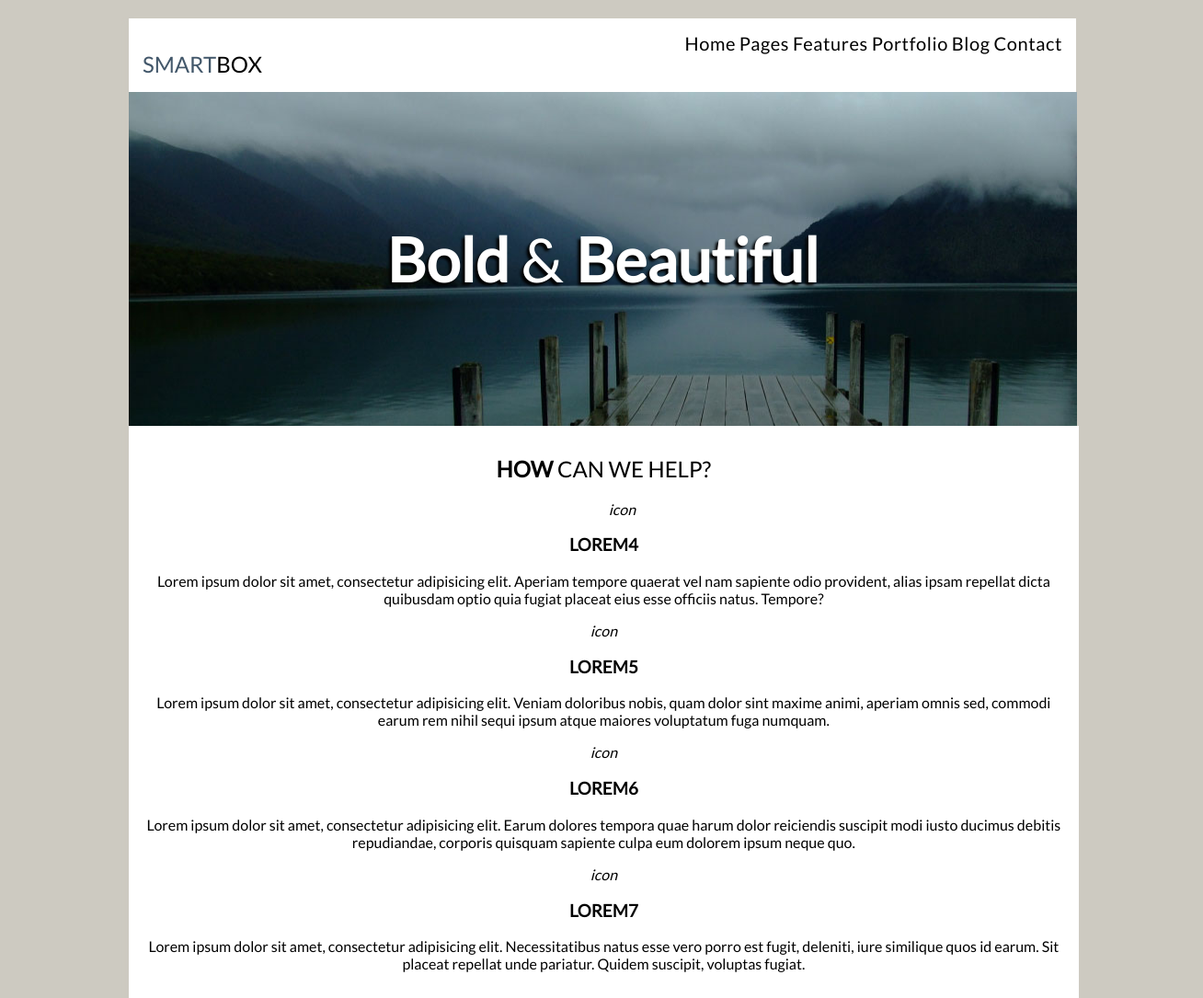
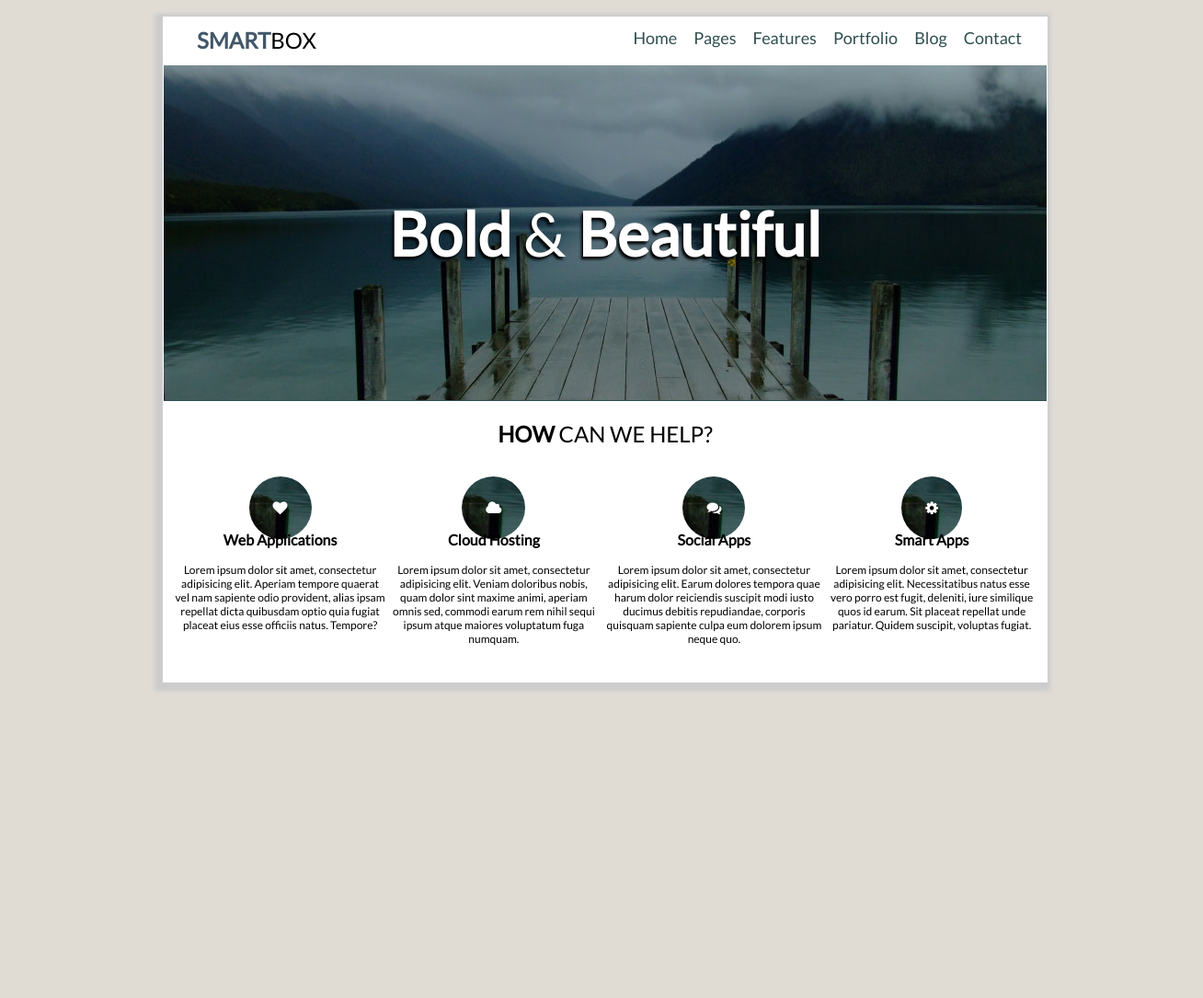
Before and after one commit to sandyso/smartbox, a plain HTML site: page index.html in a window 1280 px wide. Shown: the whole page at 92% size, 1308 px wide, since content can reach past the window. After the commit the page ends 800 px from the top, so only its background shows below. Drawn offline with Linux system fonts and the light colour scheme.

Commit message:
updated commit

```diff
--- a/css/mystyle.css
+++ b/css/mystyle.css
@@ -1,57 +1,63 @@
 html {
+    background-color: #E0DCD4;
+}
 
+div {
+    border: 1px solid transparent;
 }
 
 body {
-    background-color: #CDCAC1;
     font-family: 'Lato', sans-serif;
+    width: 100%;
+    padding: 10px;
 }
 
 .wrapper {
+    background-color: white;
+    box-shadow: -3px 3px 5px 6px #ccc;
+    width: 75%;
     margin: auto;
-    width: 1000px;
-    box-shadow: -3px 3px 5px #CDCAC1;
 }
 
 .navigation {
-    width: 100%;
-    margin-top: 20px;
-    padding: 15px;
+    padding: 0 26px 0 26px;
     height: 50px;
-    background-color: white;
 }
 
 .logo {
     font-size: 24px;
     float: left;
     text-transform: uppercase;
-    font-weight: lighter;
+    margin: 9px;
+    font-weight: normal;
 }
 
 .logo span {
-    font-weight: bolder;
+    font-weight: bold;
     color: #42576A;
 }
 
 .top-menu {
-    font-size: 20px;
     list-style-type: none;
     margin: auto;
     float: right;
+    word-spacing: 15px;
+    padding-top: 10px;
 }
 
 .top-menu li {
     display: inline;
-    letter-spacing: 0.03em;
+    font-size: 18px;
+    color: #2f4f4f;
 }
 
 .header {
     background-image: url('../images/background.jpg');
     background-repeat: no-repeat;
-    background-color: DarkGrey;
+    background-color: #2f4f4f;
     margin: auto;
     padding: 98px;
-    width: 83.5%;
+    background-position: bottom center;
 }
 
 .header h1 {
@@ -59,45 +65,53 @@ body {
     font-weight: bold;
     text-align: center;
     color: white;
-    text-shadow: -3px 3px 3px black;
-
+    text-shadow: -2px 3px 3px black;
 }
 
 .header span {
-    font-weight: normal;
+    font-weight: lighter;
 }
 
 .content {
+    text-align: center;
     margin: auto;
-    background-color: white;
-    width: 1010px;
-    text-align: center;
-    padding: 11.365px;
 }
 
-.about {
-    text-align: center;
-    font-size: 24px;
-    font-family: 'Lato', sans-serif;
+.content h2 {
     text-transform: uppercase;
     font-weight: lighter;
 }
 
-.about span {
+.content span {
     font-weight: bold;
-}
-
-.sections {
-    text-align: center;
-    display: inline;
 }
 
 .widgets {
     list-style-type: none;
-    position: block;
-    display: inline;
+    display:inline-flex;
+    padding: 10px;
 }
 
-.widgets h3 {}
+.widgets i {
+    color: white;
+    display:inline;
+    background-image: url('../images/background.jpg');
+    padding: 26px;
+    border-radius: 50%;
+    background-position: right bottom;
+}
 
-.widgets p {}
+.widgets li {
+    display: inline;
+    padding-top: 10px;
+
+}
+
+.widgets h3 {
+    font-size: 16px;
+    font-weight: bold;
+}
+
+.widgets p {
+    font-size: 12px;
+}
--- a/index.html
+++ b/index.html
@@ -3,6 +3,7 @@
 
 <head>
 <link href='https://fonts.googleapis.com/css?family=Lato' rel='stylesheet' type='text/css'>
+<link href="https://maxcdn.bootstrapcdn.com/font-awesome/4.5.0/css/font-awesome.min.css" rel="stylesheet">
     <meta charset="UTF-8">
     <title>SmartBox</title>
     <link rel="stylesheet" href="css/mystyle.css">
@@ -21,30 +22,31 @@
             </ul>
         </div>
         <div class="header">
-            <h1 class="title">Bold <span>&</span> Beautiful</h1>
+            <h1>Bold <span>&</span> Beautiful</h1>
         </div>
         <div class="content">
-        <h2 class="about"><span>How</span> can we help?</h2>
-        <ul class="sections">
-        	<li class="widgets">
-        	<i>icon</i>
-        		<h3>LOREM4</h3>
+        <h2><span>How</span> can we help?</h2>
+        <ul class="widgets">
+        	<li>
+        	<i class="fa fa-heart"></i>
+        		<h3>Web Applications</h3>
         		<p>Lorem ipsum dolor sit amet, consectetur adipisicing elit. Aperiam tempore quaerat vel nam sapiente odio provident, alias ipsam repellat dicta quibusdam optio quia fugiat placeat eius esse officiis natus. Tempore?</p>
         	</li>
-        	<li class="widgets">
-        	<i>icon</i>
-        		<h3>LOREM5</h3>
+        	<li>
+        	<i class="fa fa-cloud"></i>
+        		<h3>Cloud Hosting</h3>
         		<p>Lorem ipsum dolor sit amet, consectetur adipisicing elit. Veniam doloribus nobis, quam dolor sint maxime animi, aperiam omnis sed, commodi earum rem nihil sequi ipsum atque maiores voluptatum fuga numquam.</p>
         	</li>
-        	<li class="widgets">
-        	<i>icon</i>
-        		<h3>LOREM6</h3>
+        	<li>
+        	<i class="fa fa-comments"></i>
+        		<h3>Social Apps</h3>
         		<p>Lorem ipsum dolor sit amet, consectetur adipisicing elit. Earum dolores tempora quae harum dolor reiciendis suscipit modi iusto ducimus debitis repudiandae, corporis quisquam sapiente culpa eum dolorem ipsum neque quo.</p>
         	</li>
-        	<li class="widgets"></li>
-        	<i>icon</i>
-        	<h3>LOREM7</h3>
+        	<li >
+        	<i class="fa fa-gear"></i>
+        	<h3>Smart Apps</h3>
         	<p>Lorem ipsum dolor sit amet, consectetur adipisicing elit. Necessitatibus natus esse vero porro est fugit, deleniti, iure similique quos id earum. Sit placeat repellat unde pariatur. Quidem suscipit, voluptas fugiat.</p>
+            </li>
         </ul>
         </div>
     </div>
```
